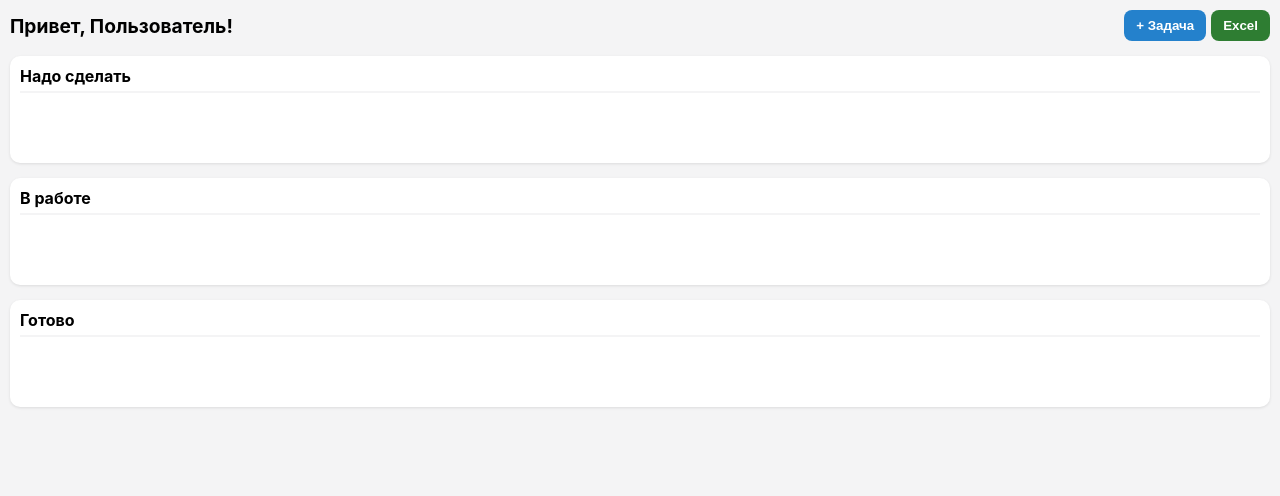
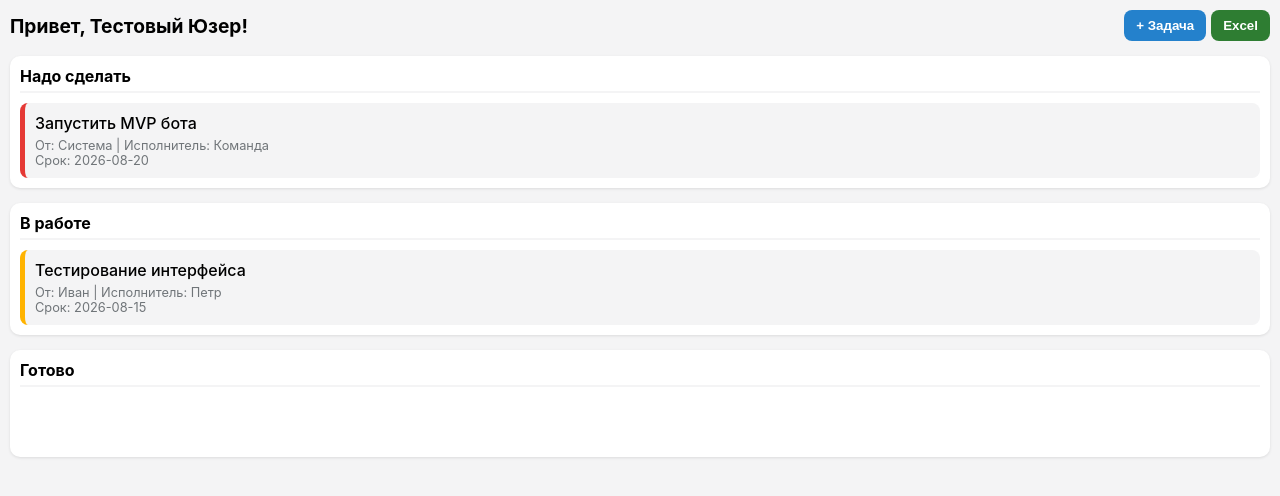
Before and after one commit to NNJohn/tg-DIT-manager, a plain HTML site: page index.html in a window 1280 px wide. Drawn offline with Linux system fonts and the light colour scheme.

Commit message:
try fixing text

```diff
--- a/index.html
+++ b/index.html
@@ -4,9 +4,7 @@
   <meta charset="UTF-8">
   <meta name="viewport" content="width=device-width, initial-scale=1.0">
   <title>Telegram Kanban MVP</title>
-  <!-- Подключаем Telegram SDK -->
   <script src="https://telegram.org"></script>
-  <!-- Подключаем Excel SDK -->
   <script src="https://jsdelivr.net"></script>
   <style>
     :root {
@@ -69,7 +67,6 @@
       padding: 10px;
       border-radius: 8px;
       border-left: 5px solid #ccc;
-      cursor: grab;
     }
     .task-card.priority-high { border-left-color: #e53935; }
     .task-card.priority-medium { border-left-color: #ffb300; }
@@ -100,7 +97,7 @@
       padding: 50px 20px;
     }
     #app {
-      display: block; /* По умолчанию показываем интерфейс для тестов */
+      display: block;
     }
   </style>
 </head>
@@ -151,7 +148,6 @@
   </div>
 
   <script>
-    // Проверяем наличие Telegram WebApp строго через безопасное условие
     const hasTelegram = typeof window !== 'undefined' && window.Telegram && window.Telegram.WebApp;
     const tg = hasTelegram ? window.Telegram.WebApp : null;
 
@@ -160,11 +156,10 @@
         tg.ready();
         tg.expand();
       } catch (e) {
-        console.error("Ошибка инициализации Telegram SDK:", e);
+        console.error(e);
       }
     }
 
-    // Безопасное накатывание тем оформления
     try {
       const getParam = (name, fallback) => (tg && tg.themeParams && tg.themeParams[name]) ? tg.themeParams[name] : fallback;
       document.documentElement.style.setProperty('--tg-theme-bg-color', getParam('bg_color', '#ffffff'));
@@ -174,10 +169,9 @@
       document.documentElement.style.setProperty('--tg-theme-button-text-color', getParam('button_text_color', '#ffffff'));
       document.documentElement.style.setProperty('--tg-theme-secondary-bg-color', getParam('secondary_bg_color', '#f4f4f5'));
     } catch (err) {
-      console.warn("Не удалось применить темы Telegram:", err);
+      console.warn(err);
     }
 
-    // Тестовая дата
     let tasks = [
       { id: '1', status: 'todo', text: 'Запустить MVP бота', author: 'Система', executor: 'Команда', deadline: '2026-08-20', priority: 'high' },
       { id: '2', status: 'progress', text: 'Тестирование интерфейса', author: 'Иван', executor: 'Петр', deadline: '2026-08-15', priority: 'medium' }
@@ -186,23 +180,13 @@
     let currentUserName = "Тестовый Юзер";
 
     function checkAuth() {
-      // Подтягиваем имя, если мы внутри реальной телеги
       if (tg && tg.initDataUnsafe && tg.initDataUnsafe.user) {
         const u = tg.initDataUnsafe.user;
         currentUserName = u.first_name || u.username || "Пользователь";
       }
 
-      document.getElementById('user-greeting').innerText = `Привет, ${currentUserName}!`;
-
-      // На этапе MVP временно всегда пускаем
-      const isAuthenticated = true;
-
-      if (!isAuthenticated) {
-        document.getElementById('app').style.style.display = 'none';
-        document.getElementById('auth-error').style.display = 'block';
-      } else {
-        renderBoard();
-      }
+      document.getElementById('user-greeting').innerText = "Привет, " + currentUserName + "!";
+      renderBoard();
     }
 
     function renderBoard() {
@@ -216,15 +200,13 @@
 
         columns[status].forEach(task => {
           const card = document.createElement('div');
-          card.className = `task-card priority-${task.priority}`;
+          card.className = "task-card priority-" + task.priority;
           card.draggable = true;
           card.ondragstart = (e) => e.dataTransfer.setData('text/plain', task.id);
 
-          card.innerHTML = `
-            <div class="task-text">${task.text}</div>
-            <div class="task-meta">От: ${task.author} | Исполнитель: ${task.executor || '—'}</div>
-            <div class="task-meta">Срок: ${task.deadline || '—'}</div>
-          `;
+          card.innerHTML = '<div class="task-text">' + task.text + '</div>' +
+                           '<div class="task-meta">От: ' + task.author + ' | Исполнитель: ' + (task.executor || '—') + '</div>' +
+                           '<div class="task-meta">Срок: ' + (task.deadline || '—') + '</div>';
           listEl.appendChild(card);
         });
       }
@@ -289,3 +271,8 @@
       XLSX.utils.book_append_sheet(workbook, worksheet, "Задачи");
       XLSX.writeFile(workbook, "kanban_tasks.xlsx");
     }
+
+    checkAuth();
+  </script>
+</body>
+</html>
```
